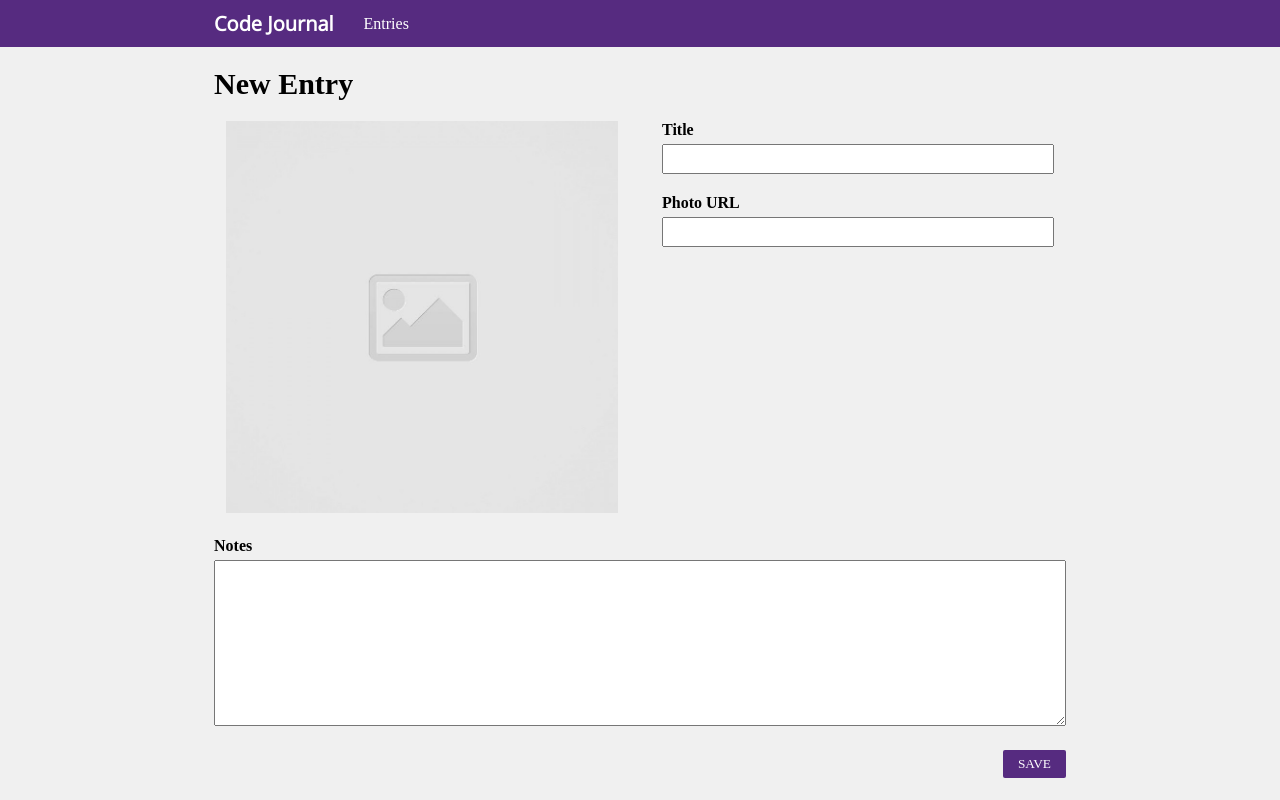
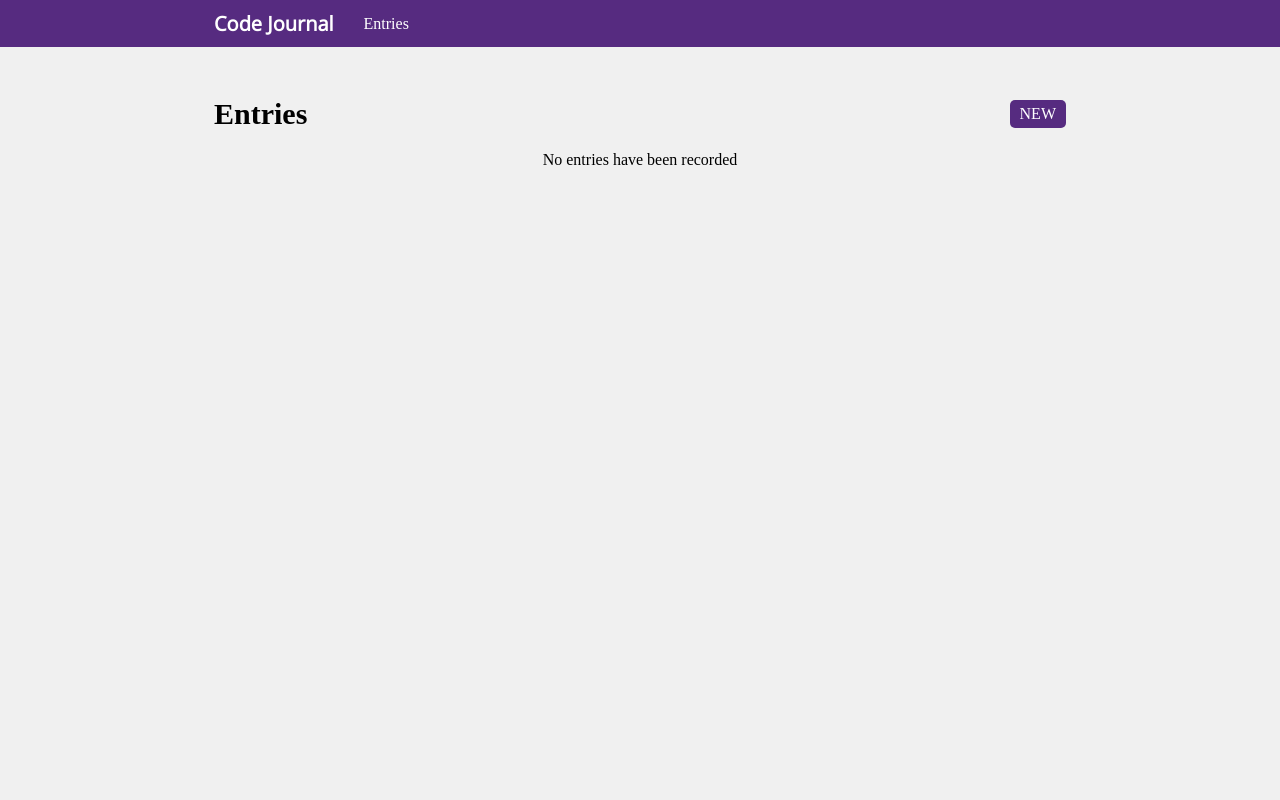
Before and after one commit to AaronHe09/code-journal, a website: page index.html in a window 1280 px wide. Drawn offline with nearby package versions, Linux system fonts and the light colour scheme; a web font is replaced by a local one.

Commit message:
Add an anchor to the entries view to show the entry-form #10

```diff
--- a/css/styles.css
+++ b/css/styles.css
@@ -92,6 +92,19 @@ li {
   text-decoration: none;
 }
 
+.row.entries-nav {
+  justify-content: space-between;
+  align-items: center;
+}
+
+.row.entries-nav a {
+  text-decoration: none;
+  color: white;
+  background-color: rgb(86, 43, 128);
+  padding: 5px 10px;
+  border-radius: 5px;
+}
+
 @media screen and (width >= 768px) {
   .row-md {
     display: flex;
--- a/index.html
+++ b/index.html
@@ -23,7 +23,7 @@
     </div>
   </header>
   <main class="container">
-    <div data-view="entry-form">
+    <div data-view="entry-form" class="hidden">
       <form action="">
         <h1>New Entry</h1>
         <div class="row-md">
@@ -50,7 +50,11 @@
         </div>
       </form>
     </div>
-    <div data-view="entries" class="hidden">
+    <div data-view="entries" >
+      <div class="row entries-nav">
+        <h1>Entries</h1>
+        <a href="">NEW</a>
+      </div>
       <ul>
         <li class="no-entries">No entries have been recorded</li>
       </ul>
--- a/js/main.js
+++ b/js/main.js
@@ -7,6 +7,7 @@ const $dataViewEntries = document.querySelector('[data-view="entries"]');
 const $noEntries = document.querySelector('.no-entries');
 const $dataViewEntryForm = document.querySelector('[data-view="entry-form"]');
 const $showEntries = document.querySelector('.show-entries');
+const $rowEntriesNav = document.querySelector('.entries-nav');
 
 $photoUrl.addEventListener('input', function (e) {
   $image.src = e.target.value;
@@ -36,6 +37,11 @@ document.addEventListener('DOMContentLoaded', function () {
 $showEntries.addEventListener('click', function (e) {
   e.preventDefault();
   viewSwap('entries');
+});
+
+$rowEntriesNav.addEventListener('click', function (e) {
+  e.preventDefault();
+  viewSwap('no-entries');
 });
 
 function renderEntry(entry) {
```
